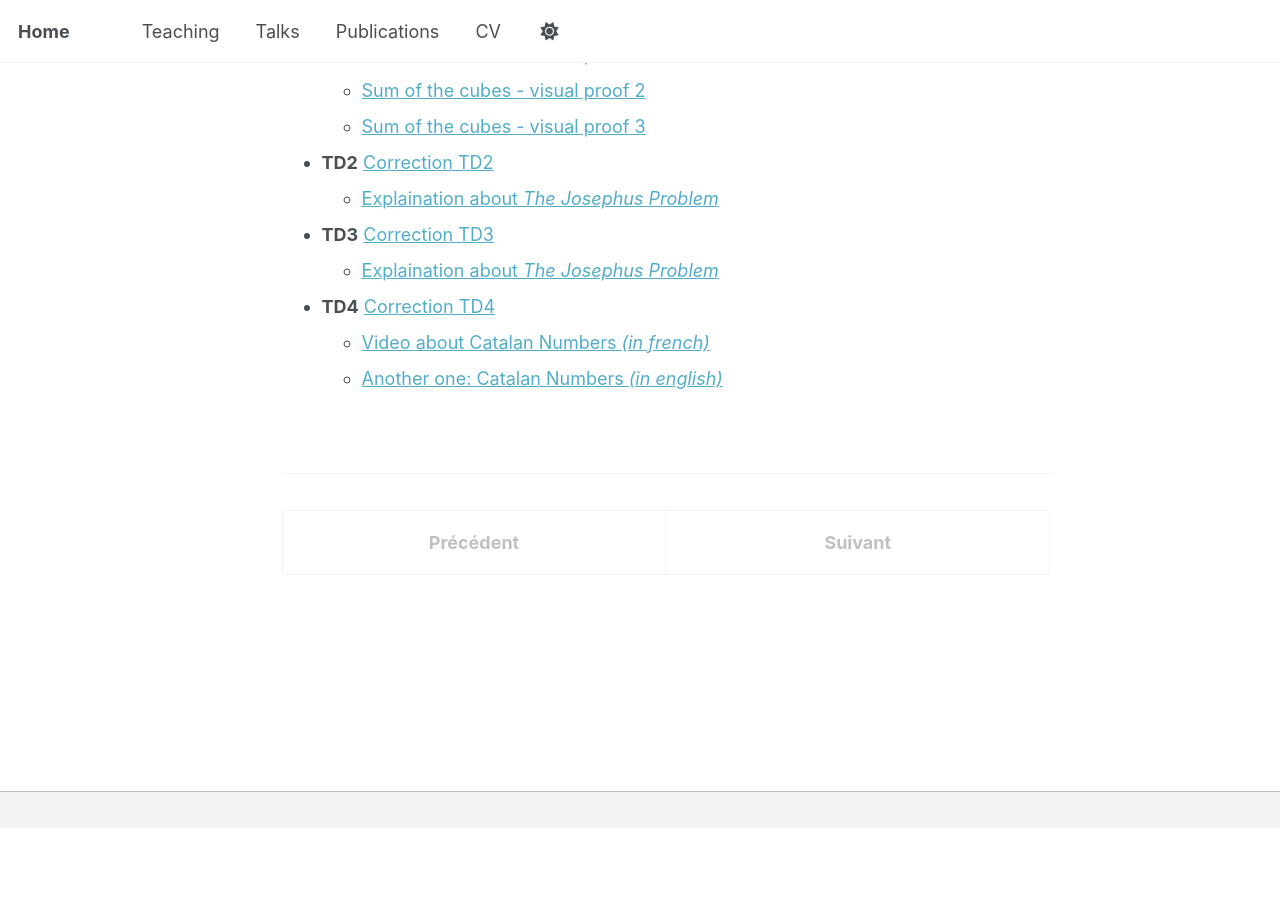
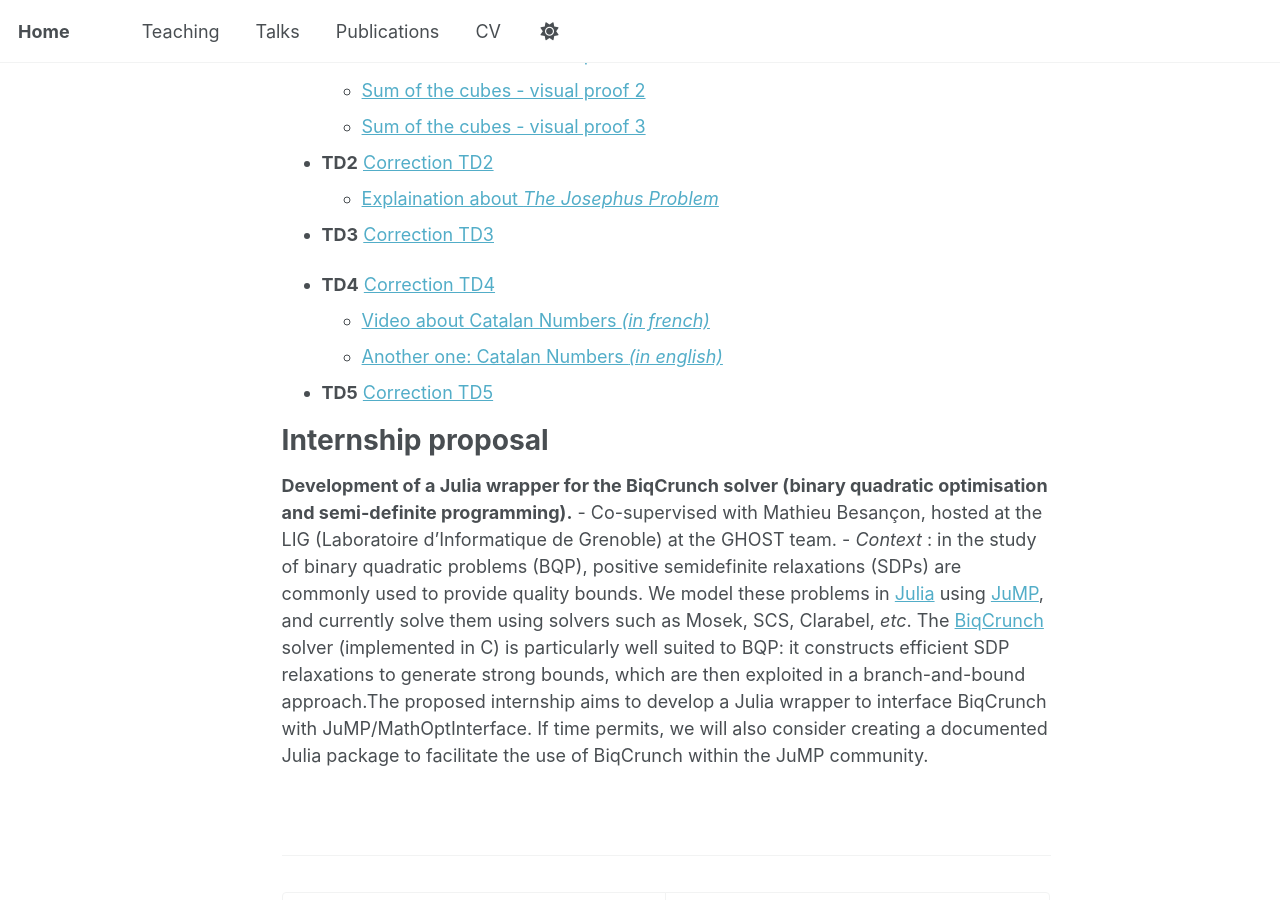
Before and after one commit to HubertVilluendas/hubertvilluendas.github.io, a Jekyll site: the page built from _teaching/2025-maths4computerscience.md, in a window 1280 px wide and 900 px high, scrolled down 401 px. Built offline with Jekyll 4.4.1, drawn with Linux system fonts in a browser that asks for light colours; a script that is not in the unit is left out; before the commit the page ends 1229 px from its top, so only the background shows below that.

Commit message:
Add TD5 and an internschip proposal

```diff
--- a/_teaching/2025-maths4computerscience.md
+++ b/_teaching/2025-maths4computerscience.md
@@ -22,11 +22,19 @@ Ressources
     - [Explaination about *The Josephus Problem*](https://youtu.be/uCsD3ZGzMgE)
 
 - **TD3** [Correction TD3](/files/Maths4ComputerScience - Correction TD3.pdf)
-    - [Explaination about *The Josephus Problem*](https://youtu.be/uCsD3ZGzMgE)
 
 - **TD4** [Correction TD4](/files/Maths4ComputerScience - Correction TD4.pdf)
     - [Video about Catalan Numbers *(in french)*](https://youtu.be/etzcN6g-vNY)
     - [Another one: Catalan Numbers *(in english)*](https://youtu.be/fczN0BCx0xs)
+
+- **TD5** [Correction TD5](/files/Maths4ComputerScience - Correction TD5.pdf)
+
+
+Internship proposal
+======
+**Development of a Julia wrapper for the BiqCrunch solver (binary quadratic optimisation and semi-definite programming).**
+    - Co-supervised with Mathieu Besançon, hosted at the LIG (Laboratoire d'Informatique de Grenoble) at the GHOST team.
+    - *Context* : in the study of binary quadratic problems (BQP), positive semidefinite relaxations (SDPs) are commonly used to provide quality bounds. We model these problems in [Julia](https://julialang.org/) using [JuMP](https://jump.dev/), and currently solve them using solvers such as Mosek, SCS, Clarabel, *etc*. The [BiqCrunch](https://biqcrunch.lipn.univ-paris13.fr/) solver (implemented in C) is particularly well suited to BQP: it constructs efficient SDP relaxations to generate strong bounds, which are then exploited in a branch-and-bound approach.The proposed internship aims to develop a Julia wrapper to interface BiqCrunch with JuMP/MathOptInterface. If time permits, we will also consider creating a documented Julia package to facilitate the use of BiqCrunch within the JuMP community.
 
 <!--Heading 2
 ======
```
Also changed, not shown: 2 other files.
